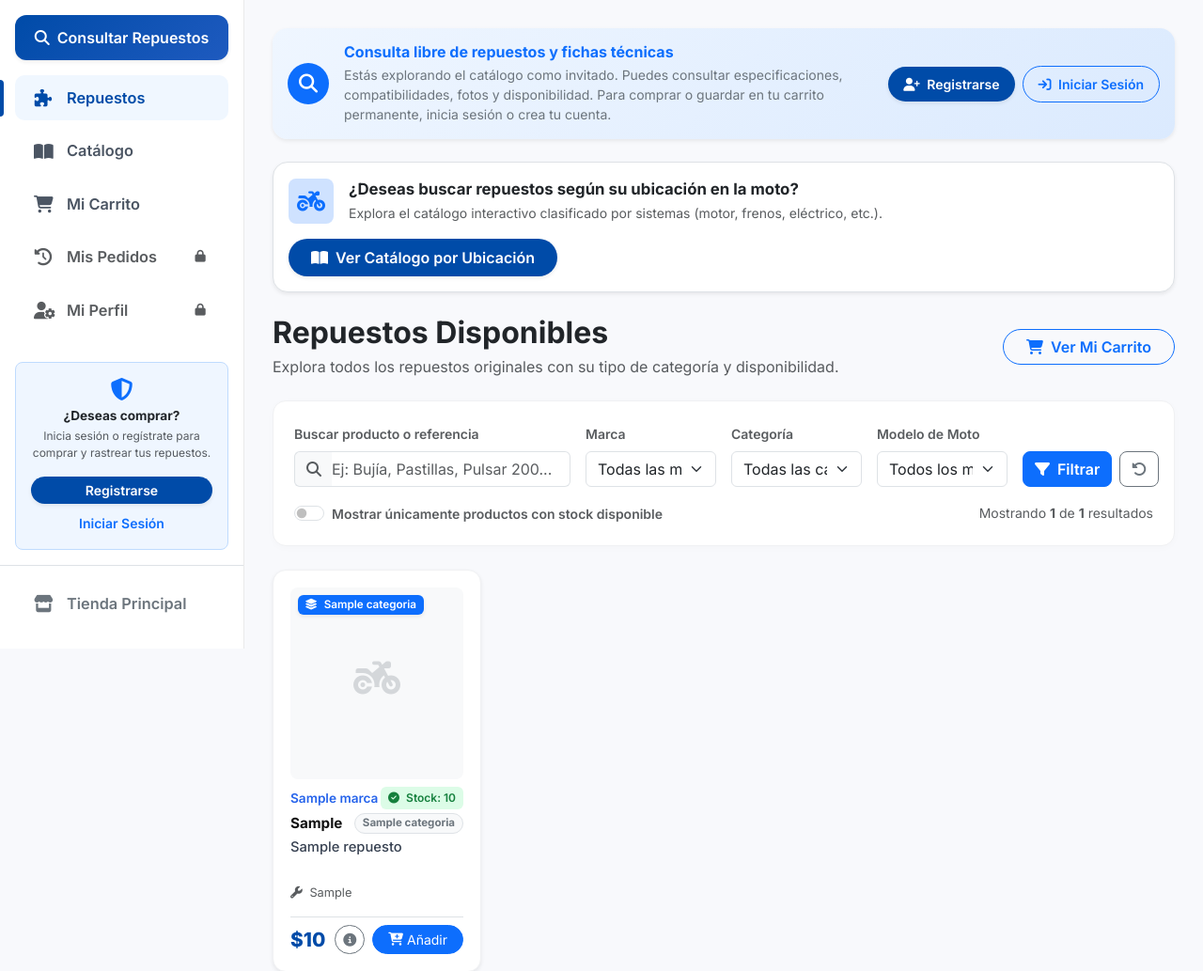
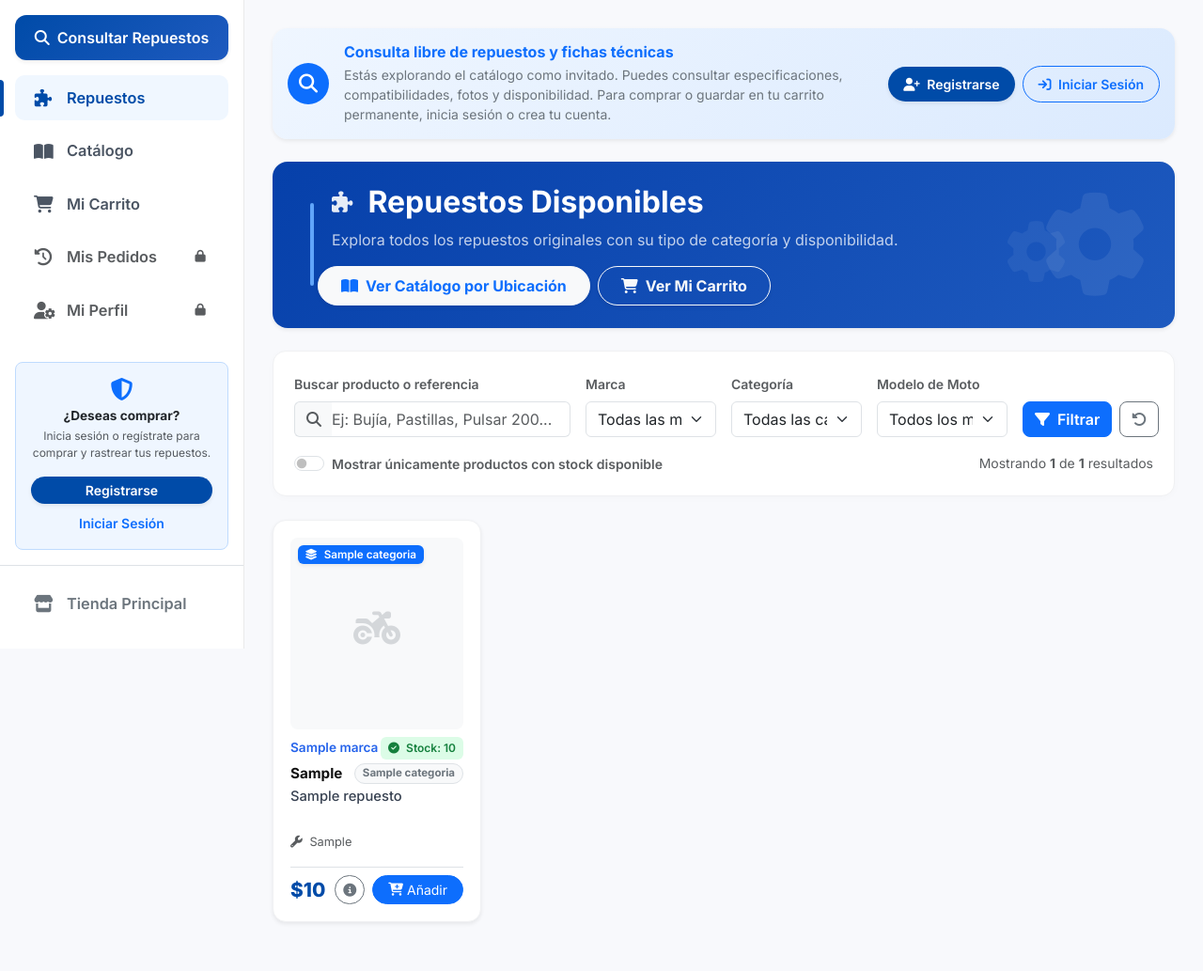
Before and after one commit to stivenperezm19-collab/Motoverify, a PHP site: page /views/cliente/repuestos.php in a window 1280 px wide. Shown: the part 110-1143 px from the top of the page at 94% size. After the commit the page ends 1094 px from the top, so only its background shows below. Run offline with PHP 8.4, Linux system fonts and the light colour scheme; tables that the repository leaves empty or names only in its code hold one stand-in row (values such as "Sample post"); some libraries are stand-ins or nearby versions.

Commit message:
style(cliente): estandarizar encabezados y titulos con barra de acento azul idéntica a catálogo

```diff
--- a/views/cliente/catalogo.php
+++ b/views/cliente/catalogo.php
@@ -95,7 +95,7 @@ if (isset($_SESSION['carrito']) && is_array($_SESSION['carrito'])) {
         .hero-gears { position: absolute; right: 30px; top: 50%; transform: translateY(-50%); pointer-events: none; }
 
         /* Category List */
-        .section-title { font-weight: 700; font-size: 1.1rem; color: #1e3a8a; margin-bottom: 20px; }
+        .section-title { font-weight: 700; font-size: 1.1rem; color: #1e3a8a; margin-bottom: 20px; padding-left: 10px; border-left: 4px solid #004ba8; border-radius: 2px; }
 
         .cat-item {
             display: flex; align-items: center; gap: 14px; padding: 12px 14px;
--- a/views/cliente/dashboard.php
+++ b/views/cliente/dashboard.php
@@ -137,7 +137,7 @@ if (isset($_SESSION['carrito']) && is_array($_SESSION['carrito'])) {
         }
 
         /* Section Titles */
-        .section-title { font-weight: 700; font-size: 1.15rem; color: #1f2937; margin-bottom: 18px; }
+        .section-title { font-weight: 700; font-size: 1.15rem; color: #1f2937; margin-bottom: 18px; padding-left: 10px; border-left: 4px solid #004ba8; border-radius: 2px; }
 
         /* Brands */
         .brands-card { background: #fff; border: 1px solid #f0f1f3; border-radius: 14px; padding: 18px 28px; margin-bottom: 30px; }
--- a/views/cliente/repuestos.php
+++ b/views/cliente/repuestos.php
@@ -138,6 +138,11 @@ $stmt->close();
 
         .main-content { margin-left: 260px; margin-top: 110px; min-height: calc(100vh - 110px); padding: 30px; background-color: #f8f9fc; }
 
+        /* Hero Banner con barra de acento azul idéntica a catálogo */
+        .hero-banner { background: linear-gradient(135deg, #0640aa 0%, #1e5abf 100%); color: white; position: relative; overflow: hidden; }
+        .hero-banner::before { content: ''; position: absolute; left: 40px; top: 25%; height: 50%; width: 4px; background-color: #60a5fa; border-radius: 4px; }
+        .hero-gears { position: absolute; right: 30px; top: 50%; transform: translateY(-50%); pointer-events: none; }
+
         .filter-card { background: #ffffff; border-radius: 14px; padding: 22px; border: 1px solid #f0f1f3; box-shadow: 0 2px 8px rgba(0,0,0,0.02); margin-bottom: 25px; }
 
         .part-card {
@@ -193,34 +198,30 @@ $stmt->close();
             </div>
         <?php endif; ?>
 
-        <!-- Acceso directo al Catálogo Visual de Categorías en Moto -->
-        <div class="mb-4 d-flex flex-wrap align-items-center justify-content-between p-3 bg-white rounded-4 border shadow-sm gap-3">
-            <div class="d-flex align-items-center gap-3">
-                <div class="bg-primary-subtle text-primary rounded-3 d-flex align-items-center justify-content-center" style="width: 48px; height: 48px;">
-                    <i class="fa-solid fa-motorcycle fs-4"></i>
-                </div>
-                <div>
-                    <span class="fw-bold text-dark d-block" style="font-size: 1.05rem;">¿Deseas buscar repuestos según su ubicación en la moto?</span>
-                    <span class="text-muted small">Explora el catálogo interactivo clasificado por sistemas (motor, frenos, eléctrico, etc.).</span>
-                </div>
+        <!-- Hero Banner con barra de acento azul (estilo idéntico a Catálogo / segunda imagen) -->
+        <div class="hero-banner rounded-4 p-4 ps-5 mb-4 d-flex flex-wrap align-items-center justify-content-between shadow-sm gap-3">
+            <div class="position-relative" style="z-index: 2; padding-left: 15px;">
+                <h2 class="fw-bold mb-2 d-flex align-items-center gap-3">
+                    <i class="fa-solid fa-puzzle-piece" style="font-size: 1.4rem; opacity: .9;"></i>
+                    Repuestos Disponibles
+                </h2>
+                <p class="mb-0 opacity-75" style="font-size: 1rem;">Explora todos los repuestos originales con su tipo de categoría y disponibilidad.</p>
             </div>
-            <a href="catalogo.php" class="btn btn-primary rounded-pill px-4 py-2 fw-semibold shadow-sm d-flex align-items-center gap-2" style="background: #004ba8; border: none;">
-                <i class="fa-solid fa-book-open"></i> Ver Catálogo por Ubicación
-            </a>
-        </div>
-
-        <!-- Título y breadcrumb -->
-        <div class="d-flex flex-wrap justify-content-between align-items-center mb-4 gap-2">
-            <div>
-                <h2 class="fw-bold mb-1 text-dark">Repuestos Disponibles</h2>
-                <p class="text-muted mb-0">Explora todos los repuestos originales con su tipo de categoría y disponibilidad.</p>
+            <div class="d-flex align-items-center gap-2" style="z-index: 2;">
+                <a href="catalogo.php" class="btn btn-light fw-bold text-primary rounded-pill px-4 py-2 shadow-sm d-flex align-items-center gap-2">
+                    <i class="fa-solid fa-book-open"></i> Ver Catálogo por Ubicación
+                </a>
+                <a href="carrito.php" class="btn btn-outline-light fw-bold rounded-pill px-4 py-2 shadow-sm d-flex align-items-center gap-2 position-relative">
+                    <i class="fa-solid fa-cart-shopping"></i> Ver Mi Carrito
+                    <span class="badge bg-danger rounded-pill cart-badge-count <?= $carrito_total_items > 0 ? '' : 'd-none' ?>">
+                        <?= $carrito_total_items ?>
+                    </span>
+                </a>
             </div>
-            <a href="carrito.php" class="btn btn-outline-primary fw-semibold rounded-pill px-4 d-flex align-items-center gap-2">
-                <i class="fa-solid fa-cart-shopping"></i> Ver Mi Carrito
-                <span class="badge bg-primary rounded-pill cart-badge-count <?= $carrito_total_items > 0 ? '' : 'd-none' ?>">
-                    <?= $carrito_total_items ?>
-                </span>
-            </a>
+            <div class="hero-gears d-none d-lg-block">
+                <i class="fa-solid fa-gear" style="font-size: 110px; color: rgba(255,255,255,0.08); position: absolute; right: 0; top: -55px;"></i>
+                <i class="fa-solid fa-gear" style="font-size: 65px; color: rgba(255,255,255,0.06); position: absolute; right: 85px; top: -25px;"></i>
+            </div>
         </div>
 
         <!-- Filtros Interactivos -->
```
